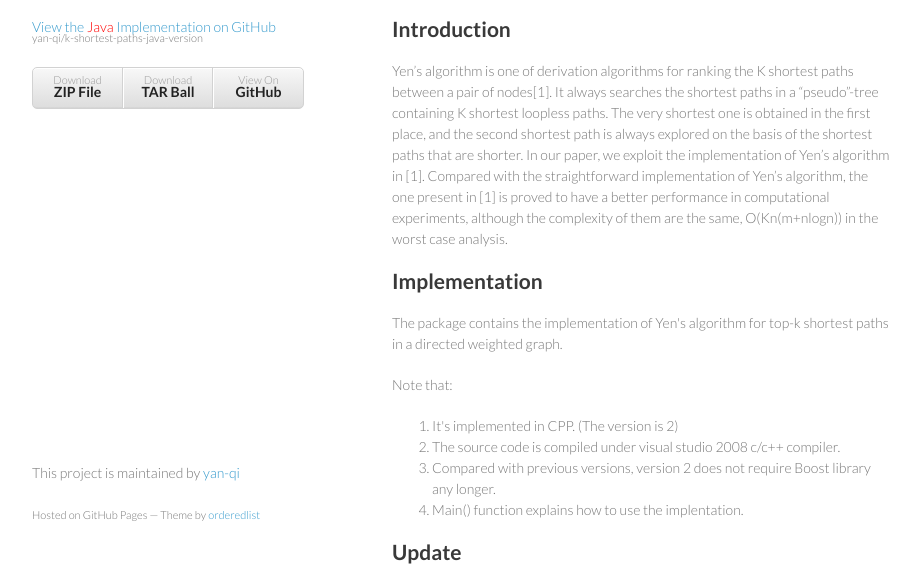
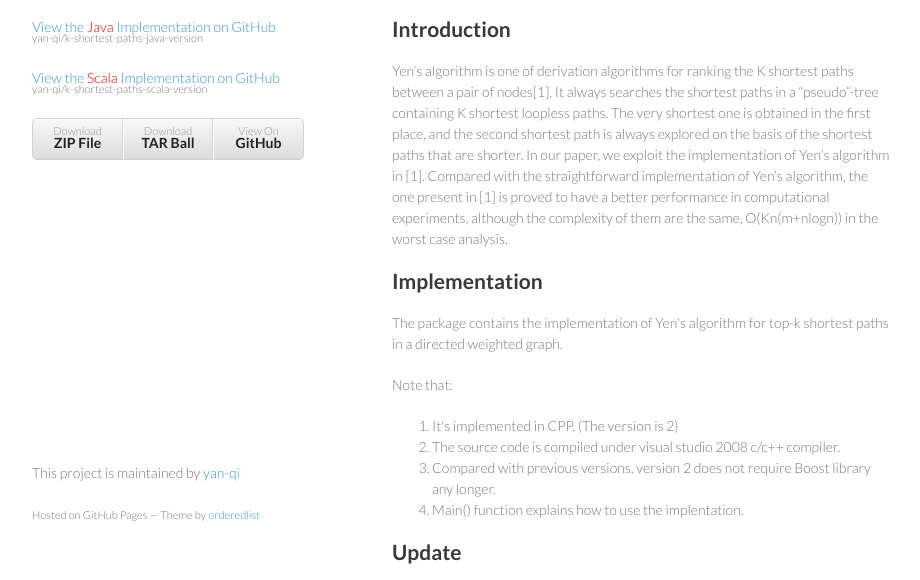
Before and after one commit to yan-qi/k-shortest-paths-cpp-version, a plain HTML site: page index.html in a window 1280 px wide. Shown: the part 206-786 px from the top of the page, without its empty margins (178-1098 px from the left). Drawn offline with Linux system fonts and the light colour scheme; a script that the page names is missing.

Commit message:
Added a link to the implementation in Scala

```diff
--- a/index.html
+++ b/index.html
@@ -22,6 +22,7 @@
 
 		<p class="view"><a href="https://github.com/yan-qi/k-shortest-paths-java-version">View the <font color="red" bold="true">Java</font> Implementation on GitHub <small>yan-qi/k-shortest-paths-java-version</small></a></p>
 
+		<p class="view"><a href="https://github.com/yan-qi/k-shortest-paths-scala-version">View the <font color="red" bold="true">Scala</font> Implementation on GitHub <small>yan-qi/k-shortest-paths-scala-version</small></a></p>
         <ul>
           <li><a href="https://github.com/yan-qi/k-shortest-paths-cpp-version/zipball/master">Download <strong>ZIP File</strong></a></li>
           <li><a href="https://github.com/yan-qi/k-shortest-paths-cpp-version/tarball/master">Download <strong>TAR Ball</strong></a></li>
```
